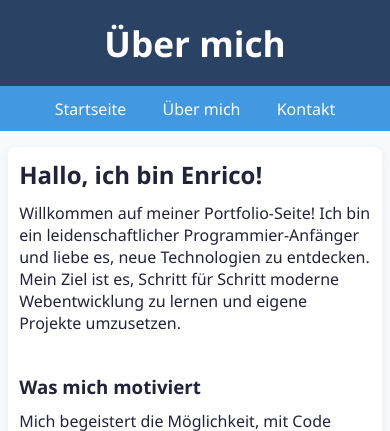
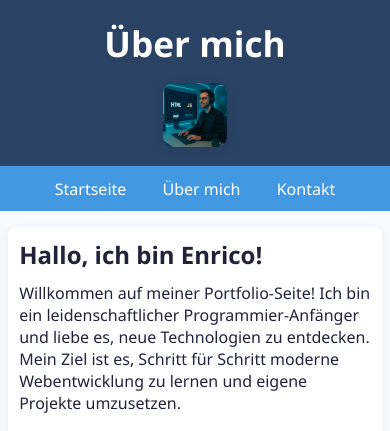
Before and after one commit to schimmack-dev/portfolio, a PHP site: page /about.php in a window 390 px wide. Shown: the top 431 px of the page. Run offline with PHP 8.4, Linux system fonts and the light colour scheme.

```diff
--- a/src/about.php
+++ b/src/about.php
@@ -7,7 +7,35 @@
     <meta name="viewport" content="width=device-width, initial-scale=1.0">
     <link rel="stylesheet" href="style.css">
     <style>
-        /* Zusätzliche Abstände für die Lesbarkeit */
+        header h1 {
+            display: flex;
+            flex-direction: row;
+            align-items: center;
+            justify-content: center;
+            gap: 2rem;
+            text-align: center;
+        }
+
+        .header-img {
+            width: 90px;
+            height: 90px;
+            border-radius: 10px;
+            box-shadow: 0 2px 12px rgba(0, 0, 0, 0.12);
+            object-fit: cover;
+        }
+
+        @media (max-width: 600px) {
+            header h1 {
+                flex-direction: column;
+                gap: 1rem;
+            }
+
+            .header-img {
+                width: 64px;
+                height: 64px;
+            }
+        }
+
         main section {
             margin-bottom: 2.5rem;
         }
@@ -30,7 +58,10 @@
 
 <body>
     <header>
-        <h1>Über mich</h1>
+        <h1>
+            Über mich
+            <img src="images/programmierer.png" alt="Programmierer" class="header-img">
+        </h1>
     </header>
     <nav>
         <a href="index.php">Startseite</a>
```
Also changed, not shown: readme.md.
